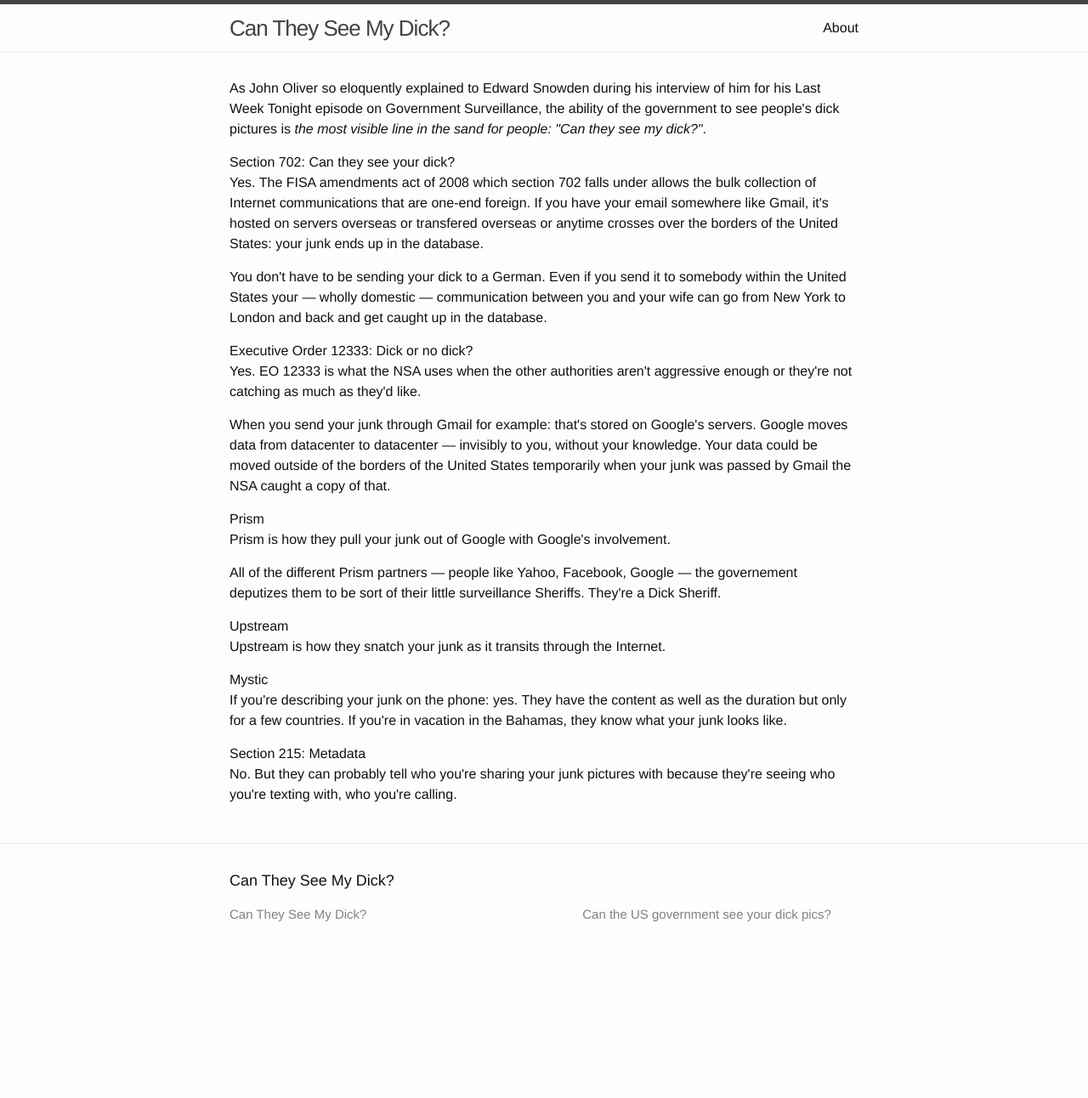
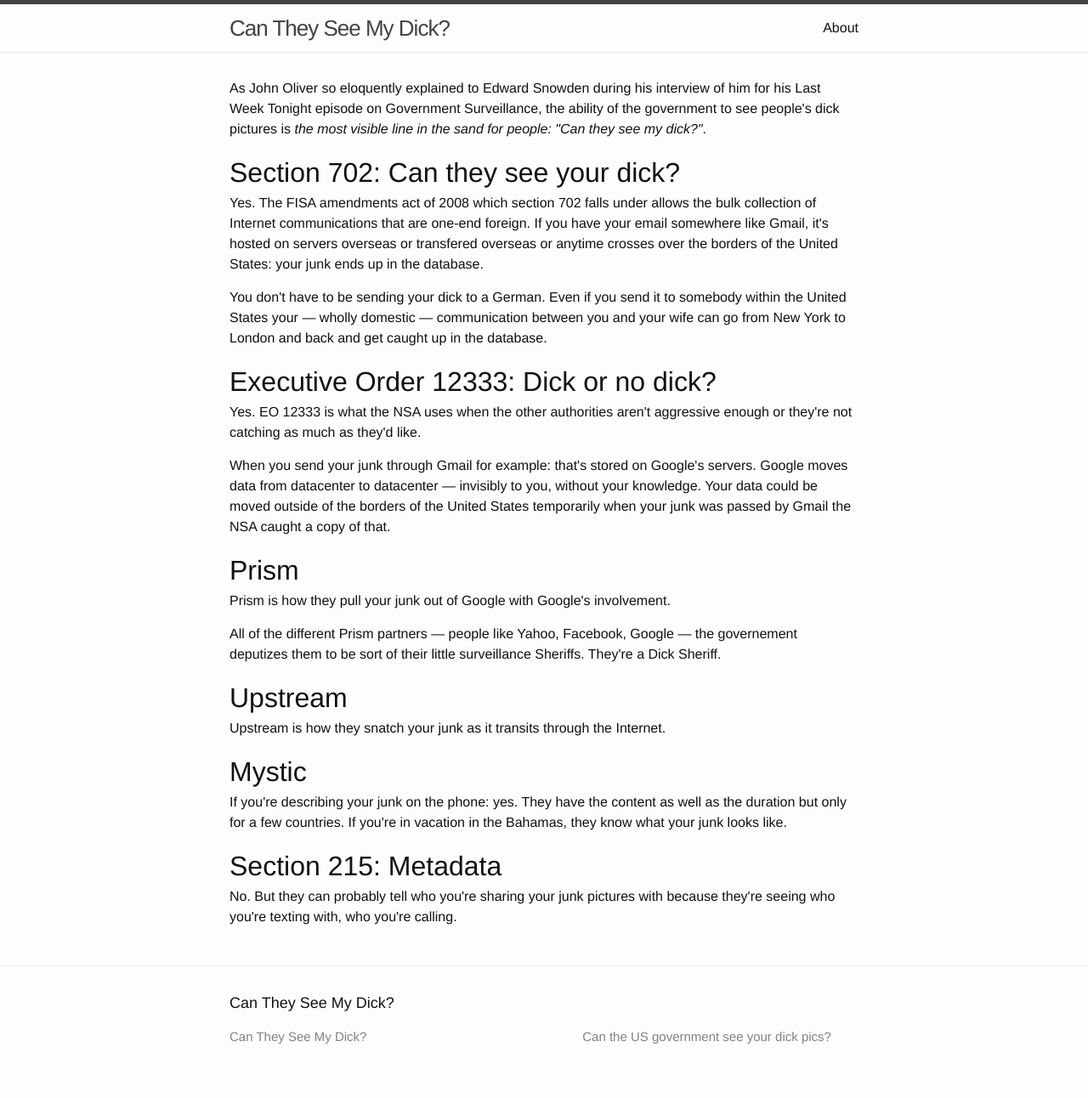
Before and after one commit to olivierlacan/can-they-see-my-dick, a Jekyll site: the page built from index.html, in a window 1280 px wide. Shown: the whole page at 85% size. Built offline with Jekyll 4.4.1, drawn with Linux system fonts in a browser that asks for light colours; before the commit the page ends 1148 px from its top, so only the background shows below that.

Commit message:
Add basic styling to definition terms

```diff
--- a/_sass/_base.scss
+++ b/_sass/_base.scss
@@ -202,3 +202,7 @@ pre {
         }
     }
 }
+
+dt {
+  font-size: 2em;
+}
```
